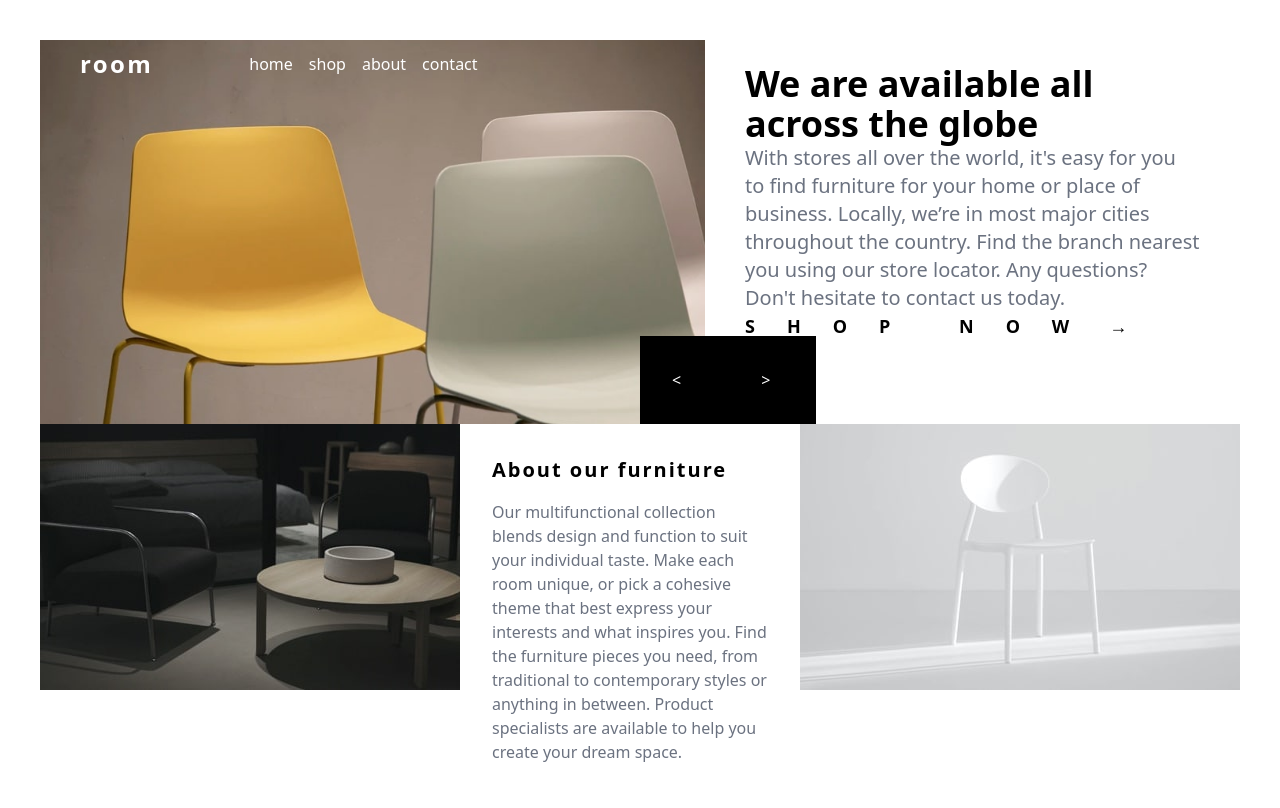
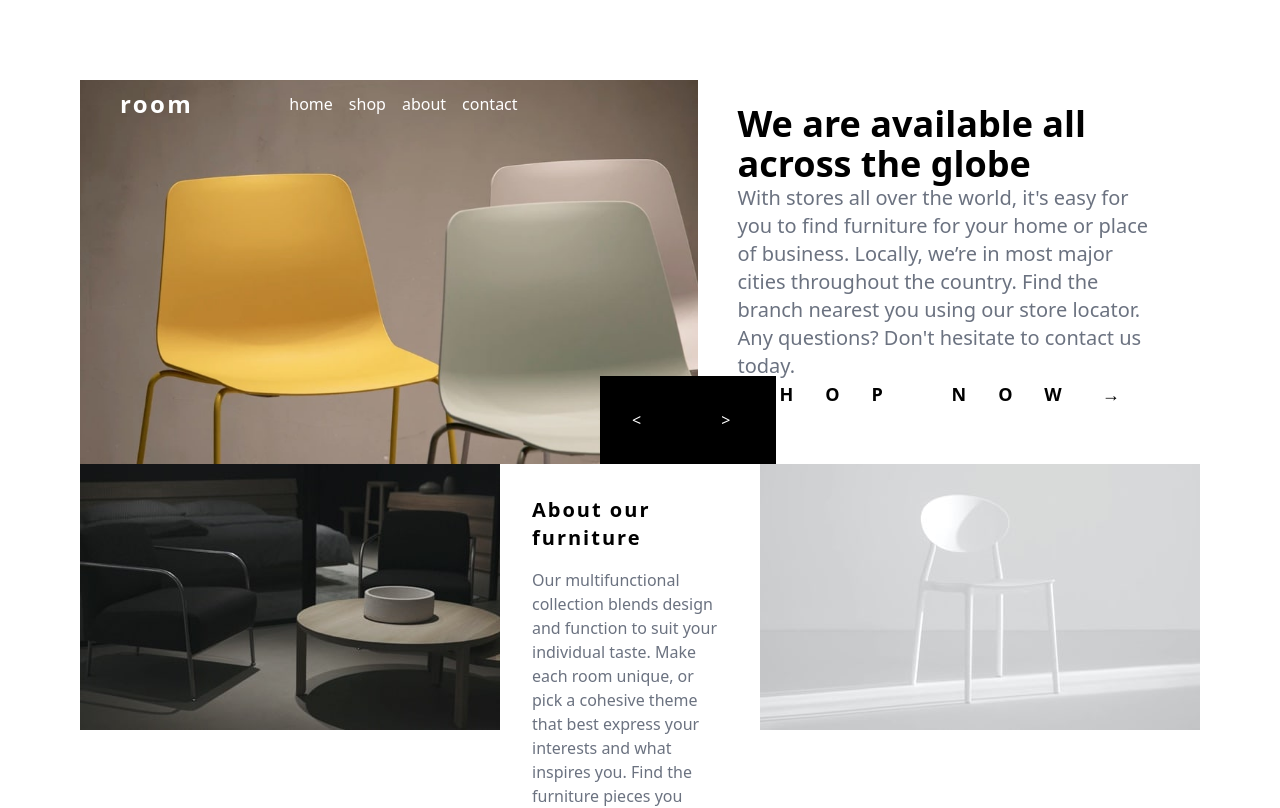
Before and after one commit to adhamito/adhamito-room-homepage, a Next.js app: page / in a window 1280 px wide. Shown: the top 808 px of the page. Built offline with nearby package versions, Linux system fonts and the light colour scheme.

Commit message:
Update main page

```diff
--- a/app/page.tsx
+++ b/app/page.tsx
@@ -3,12 +3,12 @@ import SecondeSection from "./components/SecondeSection";
 
 export default function Home() {
   return (
-    <div className="bg-white w-full  md:p-10">
-      <div className="flex md:flex-col flex-col justify-center items-center w-full">
-        <div className="w-full">
-          <FirstSection className="w-full" />
+    <div className="bg-white w-full md:h-96  md:p-20">
+      <div className="flex md:flex-col flex-col items-start w-full ">
+        <div className="w-full md:h-96 h-fit">
+          <FirstSection className="w-full " />
         </div>
-        <div className="w-full">
+        <div className="w-full h-full ">
           <SecondeSection className="w-full" />
         </div>
       </div>
```
